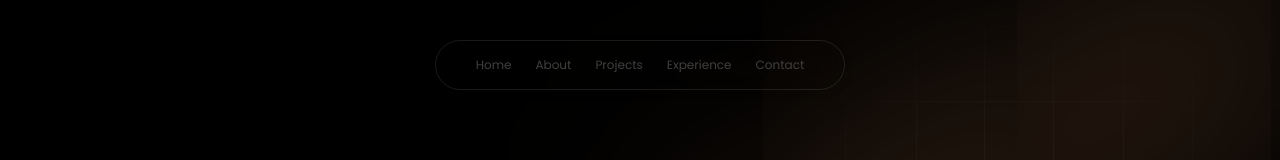
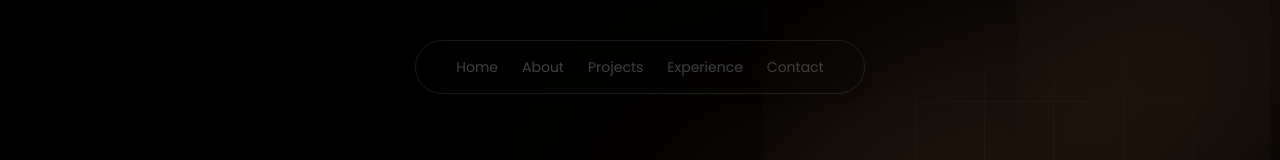
Before and after one commit to MgKhai/my-portfolio, a React (Vite) app: page / in a window 1280 px wide. Shown: the top 160 px of the page. Built offline with nearby package versions, Linux system fonts and the light colour scheme.

Commit message:
fix:font_size

```diff
--- a/src/components/Header.jsx
+++ b/src/components/Header.jsx
@@ -49,27 +49,27 @@ const Header = () => {
       shadow-[0_2px_8px_rgba(0,0,0,0.15)] z-[5000] px-10 py-4 items-center justify-center
       space-x-6 transition-all duration-300">
 
-        <a href="#home" className="text-xs relative text-neutral-700 dark:text-neutral-50
+        <a href="#home" className="text-sm relative text-neutral-700 dark:text-neutral-50
         hover:text-[#e99b63] transition-colors duration-300">
           <span className="sm:block">Home</span>
         </a>
 
-        <a href="#about" className="text-xs relative text-neutral-700 dark:text-neutral-50
+        <a href="#about" className="text-sm relative text-neutral-700 dark:text-neutral-50
         hover:text-[#e99b63] transition-colors duration-300">
           <span className="sm:block">About</span>
         </a>
 
-        <a href="#projects" className="text-xs relative text-neutral-700 dark:text-neutral-50
+        <a href="#projects" className="text-sm relative text-neutral-700 dark:text-neutral-50
         hover:text-[#e99b63] transition-colors duration-300">
           <span className="sm:block">Projects</span>
         </a>
 
-        <a href="#experience" className="text-xs relative text-neutral-700 dark:text-neutral-50
+        <a href="#experience" className="text-sm relative text-neutral-700 dark:text-neutral-50
         hover:text-[#e99b63] transition-colors duration-300">
           <span className="sm:block">Experience</span>
         </a>
 
-        <a href="#contact" className="text-xs relative text-neutral-700 dark:text-neutral-50
+        <a href="#contact" className="text-sm relative text-neutral-700 dark:text-neutral-50
         hover:text-[#e99b63] transition-colors duration-300">
           <span className="sm:block">Contact</span>
         </a>
```
